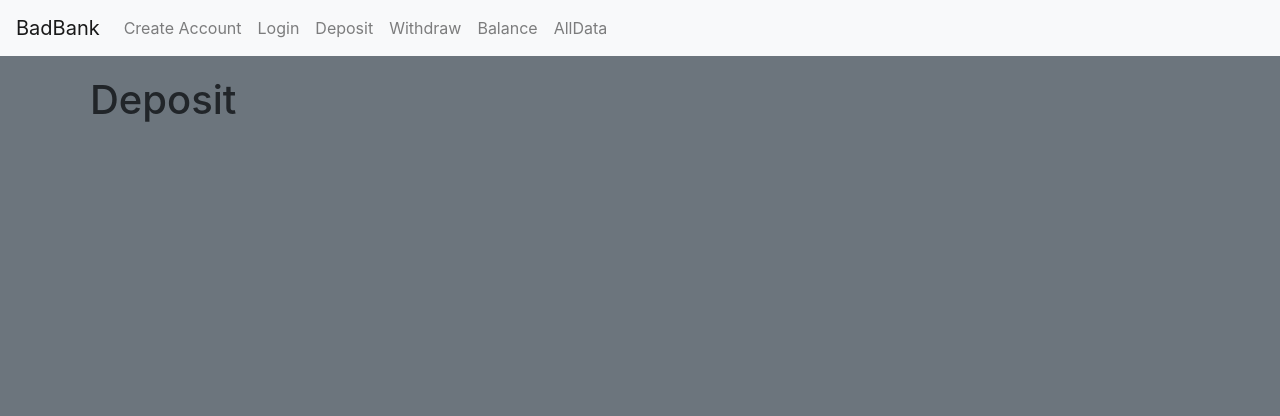
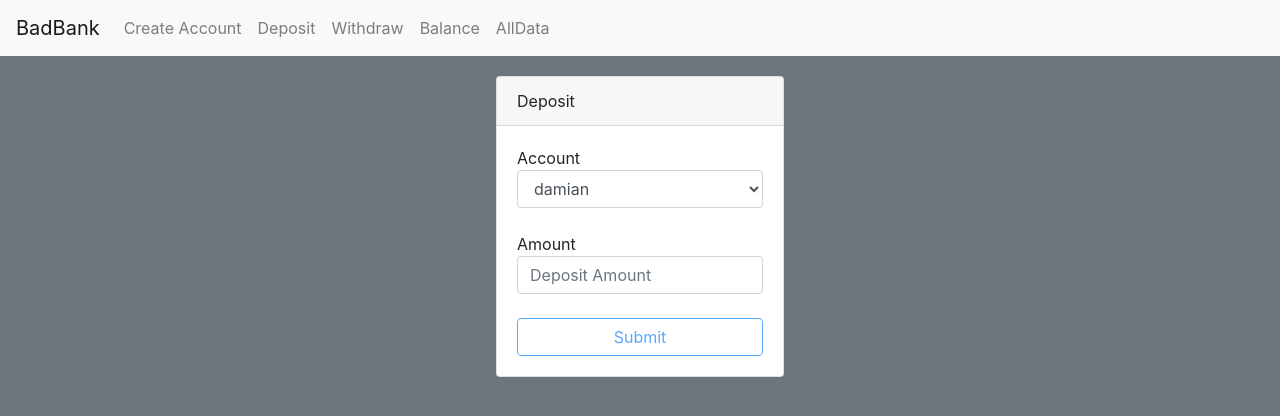
Before and after one commit to dmyerscough/dmyerscough.github.io, a React (Create React App) app in the folder week18/badbank/: page /#/deposit in a window 1280 px wide. Shown: the top 416 px of the page. Built offline with nearby package versions, Linux system fonts and the light colour scheme.

Commit message:
More Fixes

```diff
--- a/week18/badbank/src/App.js
+++ b/week18/badbank/src/App.js
@@ -14,7 +14,7 @@ function Spa() {
   return (
     <HashRouter>
       <NavBar />
-      <UserContext.Provider value={{ users: [] }}>
+      <UserContext.Provider value={{ users: ["damian"] }}>
         <div className="container" style={{ padding: "20px" }}>
           <Route path="/" exact component={Home} />
           <Route path="/CreateAccount/" component={CreateAccount} />
--- a/week18/badbank/src/createaccount.js
+++ b/week18/badbank/src/createaccount.js
@@ -114,12 +114,15 @@ function CreateAccount() {
                 <br />
                 <button
                   type="submit"
-                  className="btn btn-outline-primary mr-1"
+                  className="btn btn-outline-primary w-100"
                   disabled={!(isValid && dirty)}
                 >
                   Create Account
                 </button>
-                <button type="reset" className="btn btn-outline-primary mr-1">
+                <button
+                  type="reset"
+                  className="btn btn-outline-primary mt-1 w-100"
+                >
                   Clear
                 </button>
               </Form>
--- a/week18/badbank/src/deposit.js
+++ b/week18/badbank/src/deposit.js
@@ -1,8 +1,104 @@
+import React from "react";
+import * as Yup from "yup";
 
-function Deposit(){
+import { Field, Form, Formik } from "formik";
+import { Card, UserContext } from "./context";
+
+function Deposit() {
+  const DepositSchema = Yup.object().shape({
+    deposit: Yup.number().required("Required"),
+  });
+
+  const ctx = React.useContext(UserContext);
+
+  const users = ctx.users.map((user) => {
+    // return user;
     return (
-        <h1>Deposit</h1>
-    )
+      <option key={user} value={user}>
+        {user}
+      </option>
+    );
+  });
+
+  console.log(users);
+
+  return (
+    <Card
+      className="mx-auto"
+      header="Deposit"
+      txtcolor="black"
+      body={
+        <Formik
+          initialValues={{
+            username: "",
+            email: "",
+            password: "",
+          }}
+          validationSchema={DepositSchema}
+          onSubmit={(values) => {
+            // ctx.users.push({
+            //   name: values.username,
+            //   email: values.email,
+            //   password: values.password,
+            //   balance: 100,
+            // });
+
+            console.log("Saved");
+          }}
+        >
+          {({ errors, touched, isValid, dirty }) => (
+            <Form>
+              Account
+              <br />
+              <Field as="select" name="username" className="form-control">
+                {users}
+              </Field>
+              {errors.username && touched.username ? (
+                <div
+                  style={{
+                    color: "red",
+                    fontWeight: "bold",
+                    fontSize: "x-small",
+                  }}
+                >
+                  {errors.username}
+                </div>
+              ) : null}
+              <br />
+              Amount
+              <br />
+              <Field
+                className="form-control"
+                name="amount"
+                placeholder="Deposit Amount"
+                type="number"
+                autoComplete="new-password"
+              />
+              {errors.password && touched.password ? (
+                <div
+                  style={{
+                    color: "red",
+                    fontWeight: "bold",
+                    fontSize: "x-small",
+                  }}
+                >
+                  {errors.password}
+                </div>
+              ) : null}
+              <br />
+              <button
+                type="submit"
+                className="btn btn-outline-primary mr-1 w-100"
+                disabled={!(isValid && dirty)}
+              >
+                Submit
+              </button>
+            </Form>
+          )}
+        </Formik>
+      }
+    />
+  );
 }
 
-export { Deposit }
+export { Deposit };
--- a/week18/badbank/src/navbar.js
+++ b/week18/badbank/src/navbar.js
@@ -1,31 +1,47 @@
-
-function NavBar(){
-    return(
+function NavBar() {
+  return (
     <>
       <nav className="navbar navbar-expand-lg navbar-light bg-light">
-                <a className="navbar-brand" href="#">BadBank</a>
-                <button className="navbar-toggler" type="button" data-toggle="collapse" data-target="#navbarNav" aria-controls="navbarNav" aria-expanded="false" aria-label="Toggle navigation">
+        <a className="navbar-brand" href="#">
+          BadBank
+        </a>
+        <button
+          className="navbar-toggler"
+          type="button"
+          data-toggle="collapse"
+          data-target="#navbarNav"
+          aria-controls="navbarNav"
+          aria-expanded="false"
+          aria-label="Toggle navigation"
+        >
           <span className="navbar-toggler-icon"></span>
         </button>
         <div className="collapse navbar-collapse" id="navbarNav">
           <ul className="navbar-nav">
             <li className="nav-item">
-                            <a className="nav-link" href="#/CreateAccount/">Create Account</a>
+              <a className="nav-link" href="#/CreateAccount/">
+                Create Account
+              </a>
             </li>
             <li className="nav-item">
-                            <a className="nav-link" href="#/login/">Login</a>
+              <a className="nav-link" href="#/deposit/">
+                Deposit
+              </a>
             </li>
             <li className="nav-item">
-                            <a className="nav-link" href="#/deposit/">Deposit</a>
+              <a className="nav-link" href="#/withdraw/">
+                Withdraw
+              </a>
             </li>
             <li className="nav-item">
-                            <a className="nav-link" href="#/withdraw/">Withdraw</a>
+              <a className="nav-link" href="#/balance/">
+                Balance
+              </a>
             </li>
             <li className="nav-item">
-                            <a className="nav-link" href="#/balance/">Balance</a>
-                        </li>
-                        <li className="nav-item">
-                            <a className="nav-link" href="#/alldata/">AllData</a>
+              <a className="nav-link" href="#/alldata/">
+                AllData
+              </a>
             </li>
           </ul>
         </div>
@@ -34,4 +50,4 @@ function NavBar(){
   );
 }
 
-export { NavBar }
+export { NavBar };
```
Lines whose indentation alone changed are shown as unchanged.
